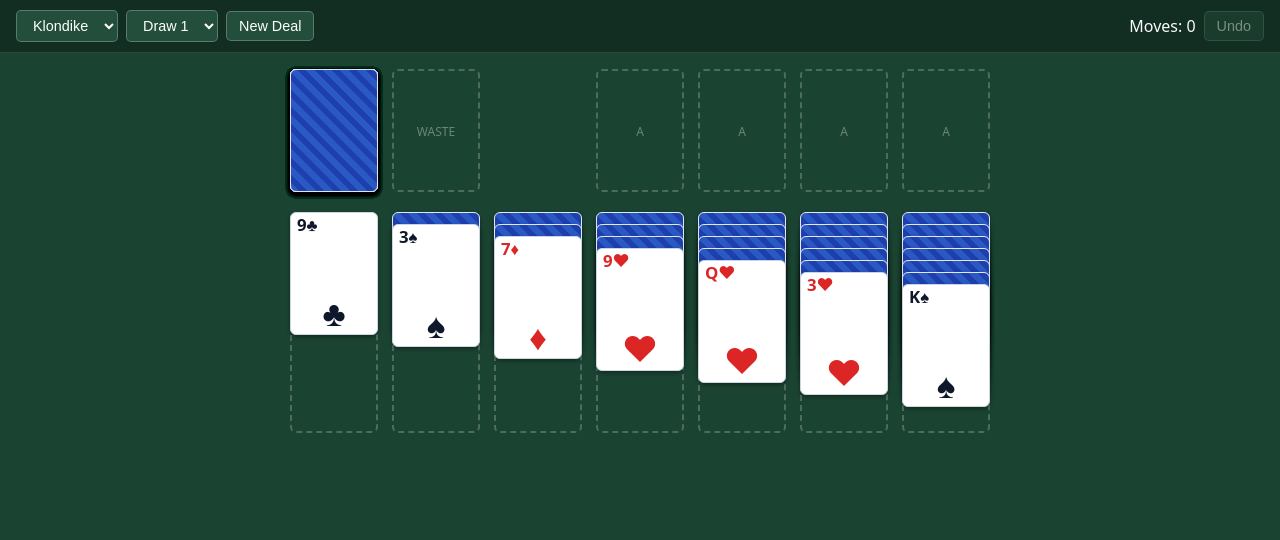
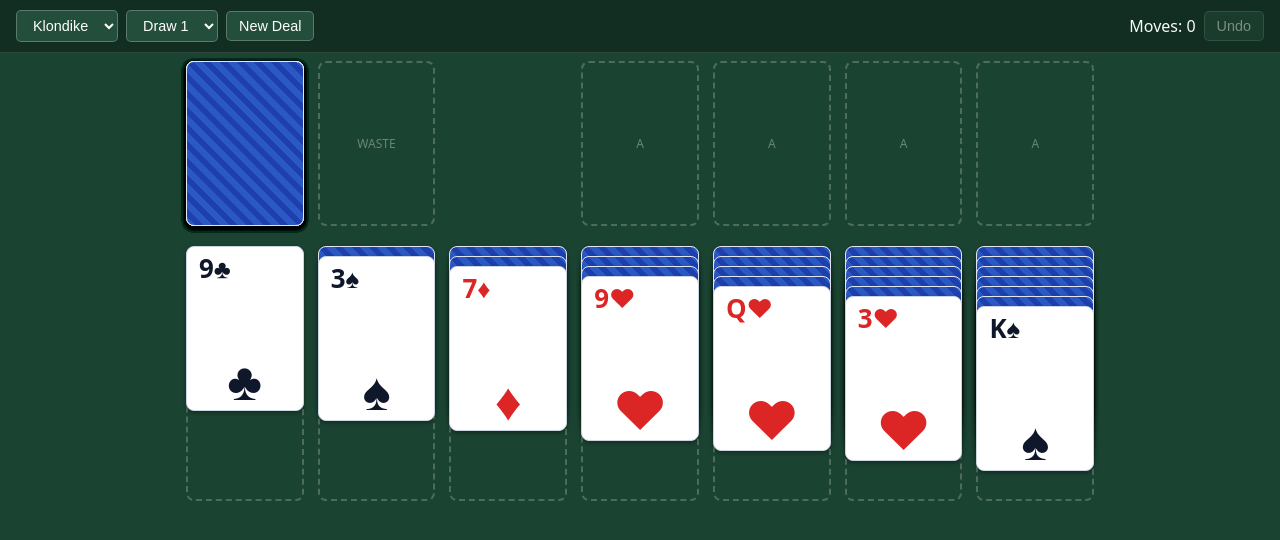
Before and after one commit to jmahler/solitaire, a plain HTML site: page index.html in a window 1280 px wide. Drawn offline with Linux system fonts and the light colour scheme.

Commit message:
make cards a bit bigger

```diff
--- a/js/app.js
+++ b/js/app.js
@@ -214,4 +214,6 @@ undoBtn.addEventListener('click', () => {
   refreshUI();
 });
 
+window.addEventListener('resize', () => refreshUI());
+
 init();
--- a/js/renderer.js
+++ b/js/renderer.js
@@ -61,6 +61,32 @@ function renderPile(pile, engine, selection, movedSet) {
     }
   }
 
+  let faceUpStep = 30;
+  const faceDownStep = 10;
+
+  if (pile.type === 'tableau' && pile.cards.length > 0) {
+    const cardWidth = Math.min(155, Math.max(78, window.innerWidth * 0.092));
+    const cardHeight = cardWidth * 1.4;
+    const maxColHeight = window.innerHeight - 210;
+
+    const faceUpCount = pile.cards.filter(c => c.faceUp).length;
+    const faceDownCount = pile.cards.length - faceUpCount;
+    const neededHeight =
+      cardHeight +
+      faceDownCount * faceDownStep +
+      Math.max(0, faceUpCount - 1) * faceUpStep;
+
+    if (neededHeight > maxColHeight && faceUpCount > 1) {
+      faceUpStep = Math.max(
+        18,
+        Math.floor(
+          (maxColHeight - cardHeight - faceDownCount * faceDownStep) /
+            (faceUpCount - 1)
+        )
+      );
+    }
+  }
+
   let offsetY = 0;
   pile.cards.forEach((card, index) => {
     const cardEl = createCardElement(card);
@@ -84,7 +110,7 @@ function renderPile(pile, engine, selection, movedSet) {
     pileEl.appendChild(cardEl);
 
     if (pile.type === 'tableau') {
-      offsetY += card.faceUp ? 26 : 12;
+      offsetY += card.faceUp ? faceUpStep : faceDownStep;
     } else if (pile.type === 'waste' && engine.config.drawCount === 3) {
       const visibleStart = Math.max(0, pile.cards.length - 3);
       if (index >= visibleStart) {
--- a/styles.css
+++ b/styles.css
@@ -4,9 +4,10 @@
   --pile-border: rgba(255, 255, 255, 0.22);
   --card-bg: #ffffff;
   --card-back: #2b59c3;
-  --card-width: clamp(46px, 8.6vw, 88px);
+  --card-width: clamp(78px, 9.2vw, 155px);
   --card-height: calc(var(--card-width) * 1.4);
-  --card-radius: 6px;
+  --card-radius: 8px;
+  --col-gap: clamp(6px, 1vw, 14px);
 }
 
 * {
@@ -24,6 +25,20 @@ body {
   display: flex;
   flex-direction: column;
   overflow-x: hidden;
+}
+
+#board {
+  width: 100%;
+  max-width: 1520px;
+  margin: 0 auto;
+  padding: 0.5rem 0.75rem;
+}
+
+#board {
+  width: 100%;
+  max-width: 1520px; /* Uses full screen width instead of leaving wide margins */
+  margin: 0 auto;
+  padding: 0.5rem 0.75rem;
 }
 
 .toolbar {
@@ -154,12 +169,14 @@ button:disabled {
 }
 
 .card-corner {
-  font-size: clamp(0.8rem, 1.8vw, 1.05rem);
-  line-height: 1;
+  font-size: clamp(1rem, calc(var(--card-width) * 0.22), 1.65rem);
+  font-weight: 700;
+  line-height: 1.05;
+  padding: 4px 6px;
 }
 
 .card-center {
-  font-size: clamp(1.4rem, 3.4vw, 2.2rem);
+  font-size: clamp(1.8rem, calc(var(--card-width) * 0.45), 3.4rem);
   align-self: center;
   line-height: 1;
 }
--- a/sw.js
+++ b/sw.js
@@ -1,4 +1,4 @@
-const CACHE_NAME = 'solitaire-v5';
+const CACHE_NAME = 'solitaire-v6';
 const ASSETS = [
   './',
   './index.html',
```
Also changed, not shown: 1 other file.
